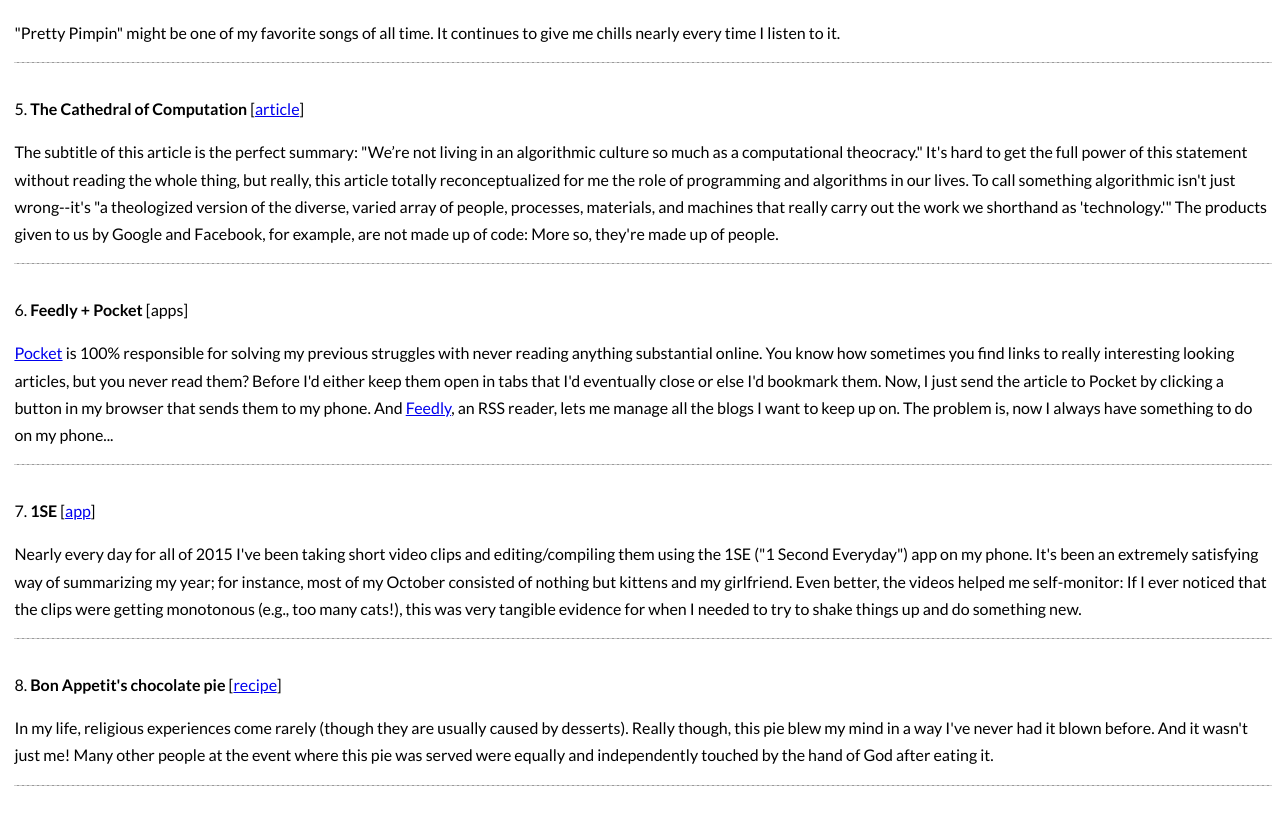
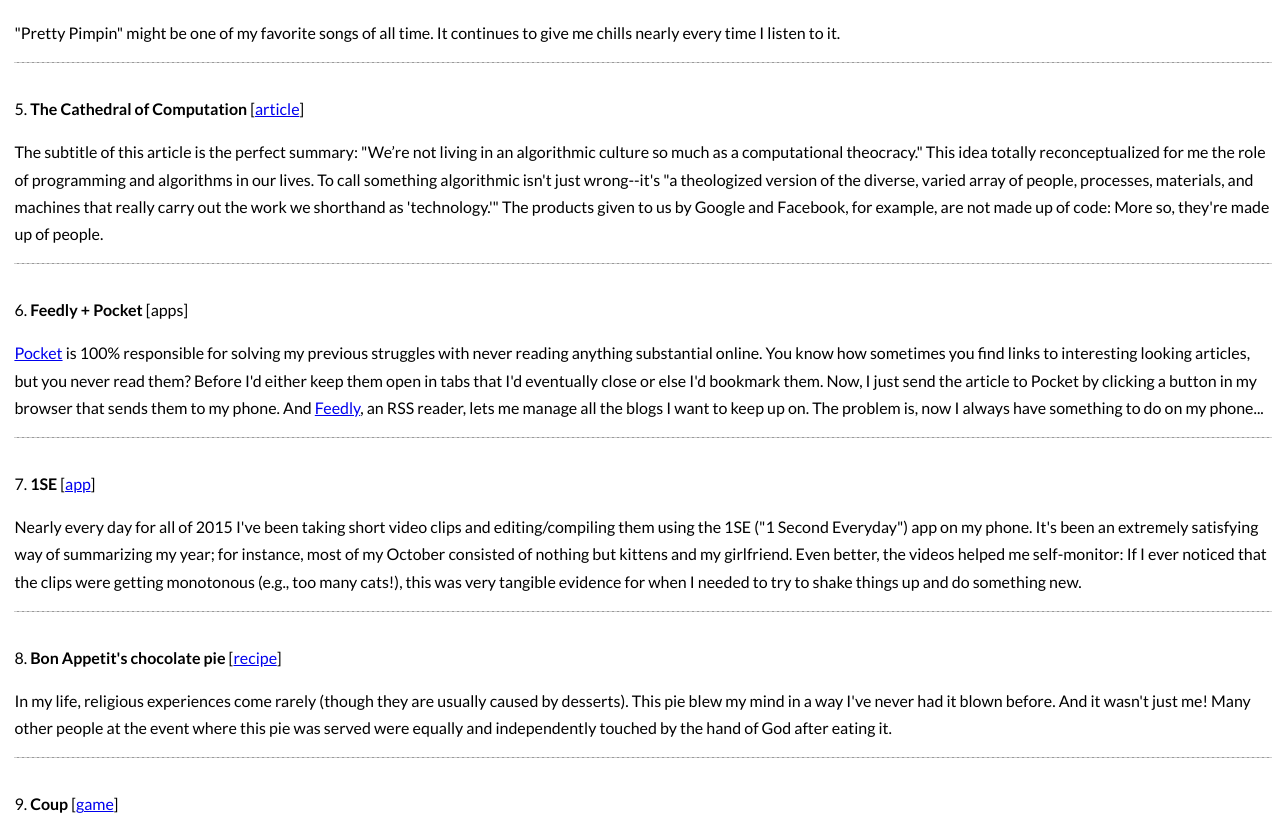
Before and after one commit to mobeets/mobeets.github.io, a Jekyll site: the page built from _posts/2015-12-30-seen-tried-tasted.html, in a window 1280 px wide and 1400 px high, scrolled down 1459 px, cut to the strip 118-941 px from the top of the window. Built offline with Jekyll 4.4.1, drawn with Linux system fonts in a browser that asks for light colours; nearby versions of some CDN libraries; some web fonts are replaced; some of the changed text lies outside the part shown.

```diff
--- a/_data/misc.yml
+++ b/_data/misc.yml
@@ -352,7 +352,7 @@
         name: "Marcella Hazan"
         description: |
             <p>
-                Did you know that the most delicious <a href="cooking.nytimes.com/recipes/1015178-marcella-hazans-tomato-sauce">pasta sauce</a> you can make requires only an onion, a can of whole tomatoes, and half a stick of butter? Or that chickpea soup could be delicious? That making carbonara is easy? I totally agree with the author of Marcella Hazan's <a href="http://www.newyorker.com/culture/culture-desk/marcella-hazan-changed-my-life">obituary</a> in The New Yorker: Marcella Hazan changed my life; she's teaching me how to cook.
+                Did you know that the most delicious <a href="http://cooking.nytimes.com/recipes/1015178-marcella-hazans-tomato-sauce">pasta sauce</a> you can make requires only an onion, a can of whole tomatoes, and half a stick of butter? Or that chickpea soup could be delicious? That making carbonara is easy? I totally agree with the author of Marcella Hazan's <a href="http://www.newyorker.com/culture/culture-desk/marcella-hazan-changed-my-life">obituary</a> in The New Yorker: Marcella Hazan changed my life--she's teaching me how to cook.
             </p>
         type: "cookbook"
         url: "http://amzn.com/039458404X"
@@ -394,7 +394,7 @@
         name: "The Cathedral of Computation"
         description: |
             <p>
-                The subtitle of this article is the perfect summary: "We’re not living in an algorithmic culture so much as a computational theocracy." It's hard to get the full power of this statement without reading the whole thing, but really, this article totally reconceptualized for me the role of programming and algorithms in our lives. To call something algorithmic isn't just wrong--it's "a theologized version of the diverse, varied array of people, processes, materials, and machines that really carry out the work we shorthand as 'technology.'" The products given to us by Google and Facebook, for example, are not made up of code: More so, they're made up of people.
+                The subtitle of this article is the perfect summary: "We’re not living in an algorithmic culture so much as a computational theocracy." This idea totally reconceptualized for me the role of programming and algorithms in our lives. To call something algorithmic isn't just wrong--it's "a theologized version of the diverse, varied array of people, processes, materials, and machines that really carry out the work we shorthand as 'technology.'" The products given to us by Google and Facebook, for example, are not made up of code: More so, they're made up of people.
             </p>
         type: "article"
         url: "http://www.theatlantic.com/technology/archive/2015/01/the-cathedral-of-computation/384300/"
@@ -404,7 +404,7 @@
         name: "Feedly + Pocket"
         description: |
             <p>
-                <a href="https://getpocket.com/a/queue/list/">Pocket</a> is 100% responsible for solving my previous struggles with never reading anything substantial online. You know how sometimes you find links to really interesting looking articles, but you never read them? Before I'd either keep them open in tabs that I'd eventually close or else I'd bookmark them. Now, I just send the article to Pocket by clicking a button in my browser that sends them to my phone. And <a href="https://feedly.com/">Feedly</a>, an RSS reader, lets me manage all the blogs I want to keep up on. The problem is, now I always have something to do on my phone...
+                <a href="https://getpocket.com/a/queue/list/">Pocket</a> is 100% responsible for solving my previous struggles with never reading anything substantial online. You know how sometimes you find links to interesting looking articles, but you never read them? Before I'd either keep them open in tabs that I'd eventually close or else I'd bookmark them. Now, I just send the article to Pocket by clicking a button in my browser that sends them to my phone. And <a href="https://feedly.com/">Feedly</a>, an RSS reader, lets me manage all the blogs I want to keep up on. The problem is, now I always have something to do on my phone...
             </p>
         type: "apps"
         url: ""
@@ -424,7 +424,7 @@
         name: "Bon Appetit's chocolate pie"
         description: |
             <p>
-                In my life, religious experiences come rarely (though they are usually caused by desserts). Really though, this pie blew my mind in a way I've never had it blown before. And it wasn't just me! Many other people at the event where this pie was served were equally and independently touched by the hand of God after eating it.
+                In my life, religious experiences come rarely (though they are usually caused by desserts). This pie blew my mind in a way I've never had it blown before. And it wasn't just me! Many other people at the event where this pie was served were equally and independently touched by the hand of God after eating it.
             </p>
         type: "recipe"
         url: "http://www.bonappetit.com/recipe/no-bake-chocolate-cream-pie-with-toasted-meringue"
@@ -467,7 +467,7 @@
         name: "High Maintenance"
         description: |
             <p>
-                The best thing about this TV series has nothing to do with marijuana. Rather, the best thing about <i>High Maintenance</i> is the same thing that was initially so great about other series like <i>Girls</i> and <i>Portlandia</i>: it does an incredible job at portraying real-life, present-day characters that you've never seen captured on a screen before. Plus, these episodes are just so short, there's really no reason not to just sit down and watch them all right now.
+                The best thing about this TV series has nothing to do with marijuana. Rather, the best thing about <i>High Maintenance</i> is the same thing that was initially so great about other series like <i>Girls</i> and <i>Portlandia</i>: it does an incredible job at portraying real-life, present-day characters that you've never seen captured in fiction before.
             </p>
         type: "TV series"
         url: "https://vimeo.com/channels/highmaintenance"
@@ -487,7 +487,7 @@
         name: "Ex Machina"
         description: |
             <p>
-                <i>Ex Machina</i> was incredible--suspenseful, terrifying, thought-provoking...all of those great words. And yet, the more I thought about it, the more I <a href="http://blog.jehosafet.com/2015/04/ex-machinas-femme-fatale.html">realized</a> that "as thrilling as it is, Ex Machina is business-as-usual for literature and film." As an article in Wired <a href="http://www.wired.com/2015/04/ex-machina-turing-bechdel-test/">put it</a>: "Ex Machina has a serious fembot problem." All the same, though it's far from being a progressive feminist movie, it was easily the most thought-provoking movie I saw all year.
+                <i>Ex Machina</i> was incredible--suspenseful, terrifying, thought-provoking...all of those great words. And yet, the more I thought about it, the more I <a href="http://blog.jehosafet.com/2015/04/ex-machinas-femme-fatale.html">realized</a> that "as thrilling as it is, Ex Machina is business-as-usual for literature and film." As an article in Wired <a href="http://www.wired.com/2015/04/ex-machina-turing-bechdel-test/">put it</a>: "Ex Machina has a serious fembot problem." All the same, though it's far from being a progressive feminist movie, it was easily the most interesting movie I saw all year.
             </p>
         type: "film"
         url: ""
```
Also changed, not shown: assets/images/elsewhere-icons/favorites.png, assets/images/elsewhere-icons/seen-tried-tasted.png.
